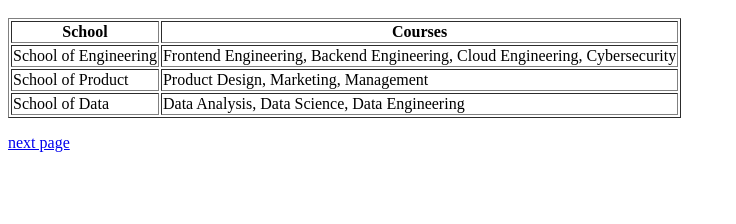
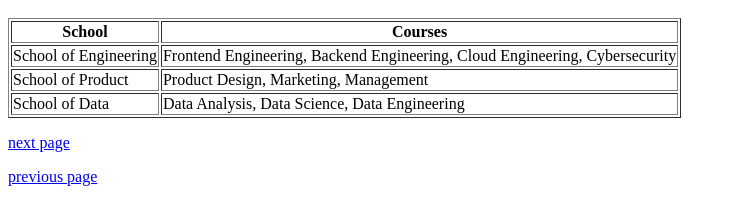
Before and after one commit to Zaamaar/assignment1_altschool, a plain HTML site: page table.html in a window 1280 px wide. Shown: the part 48-272 px from the top of the page, without its empty margins (0-736 px from the left). Drawn offline with Linux system fonts and the light colour scheme.

Commit message:
update table anchor

```diff
--- a/table.html
+++ b/table.html
@@ -26,5 +26,6 @@
     </table>
 
     <p><a href="media.html">next page</a></p>
+    <p><a href="index.html">previous page</a></p>
 </body>
 </html>
```
